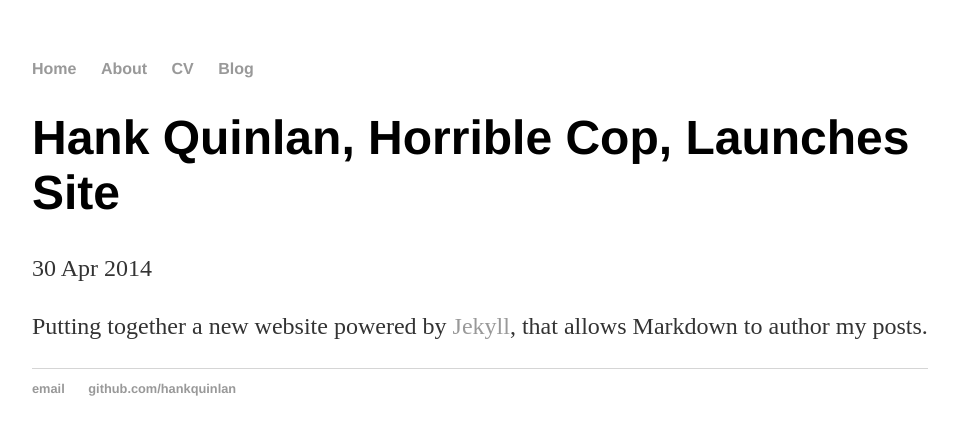
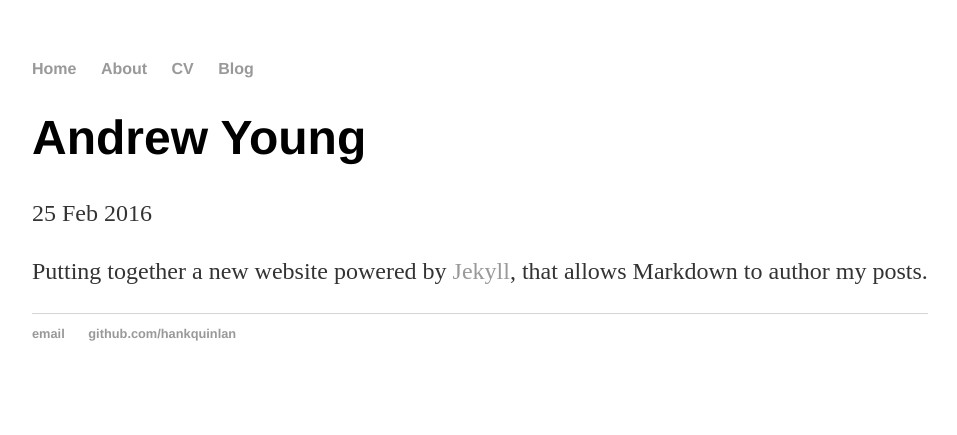
Before and after one commit to aw236/aw236.github.io, a Jekyll site: the page built from _posts/2016-02-25-First-post.md, in a window 1280 px wide. Shown: the top 435 px of the page, without its empty margins (160-1117 px from the left). Built offline with Jekyll 4.4.1, drawn with Linux system fonts in a browser that asks for light colours.

Commit message:
Update 2016-02-25-First-post.md

```diff
--- a/_posts/2016-02-25-First-post.md
+++ b/_posts/2016-02-25-First-post.md
@@ -1,7 +1,7 @@
 ---
 layout: post
-title: "Hank Quinlan, Horrible Cop, Launches Site"
-date: 2014-04-30
+title: "Andrew Young"
+date: 2016-02-25
 ---
 
 Putting together a new website powered by [Jekyll](http://jekyllrb.com), that allows Markdown to author my posts.
```
